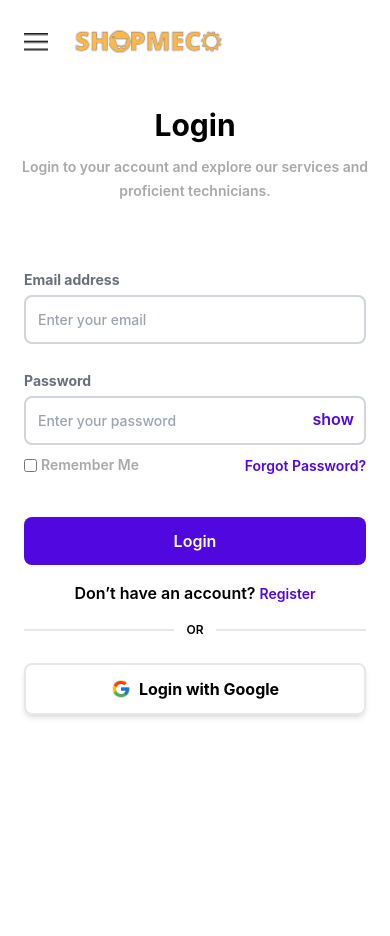
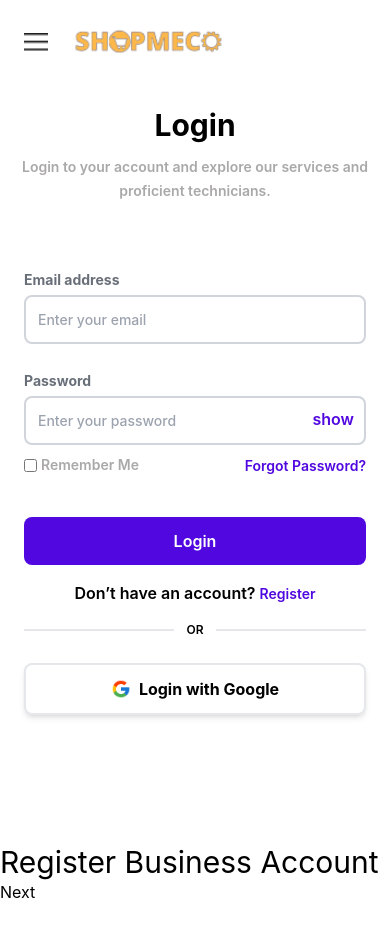
Before and after one commit to Demlinks/shopmeco-mechanics, a React (Create React App) app: page / in a window 390 px wide. Shown: the top 936 px of the page. Before the commit the page ends 844 px from the top, so only its background shows below. Built offline with nearby package versions, Linux system fonts and the light colour scheme.

Commit message:
started Registration page

```diff
--- a/src/App.js
+++ b/src/App.js
@@ -1,10 +1,19 @@
 
 import './App.css';
-import Login from './pages/Login';
+import Form from './businessRegistration/Form';
+import Register from './businessRegistration/Register';
+ import Login from './pages/Login';
 
 function App() {
   return (
+    <>
     <Login/>
+  <Form/>
+
+
+
+    </>
+
   );
 }
 
--- /dev/null
+++ b/src/businessRegistration/AlmostDone.jsx
@@ -0,0 +1,11 @@
+import React from 'react'
+
+const AlmostDone = () => {
+  return (
+<div>
+    AlmostDone
+</div>
+  )
+}
+
+export default AlmostDone
--- /dev/null
+++ b/src/businessRegistration/CompleteProfile.jsx
@@ -0,0 +1,10 @@
+import React from 'react'
+const CompleteProfile = () => {
+  return (
+   <div>
+    CompleteProfile
+   </div>
+  )
+}
+
+export default CompleteProfile
--- /dev/null
+++ b/src/businessRegistration/Form.jsx
@@ -0,0 +1,35 @@
+import React , {useState}from 'react'
+import '../index.css'
+
+import ShopMecoGradient from '../constants/ShopMecoGradient'
+
+const Form = () => {
+    const [page, setPage] = useState(0)
+    const FormTitles = ["Register Business Account", "Complete Profile", "Almost Done", "Subscription"]
+  return (
+    <div className='md:flex md:flex-row  h-screen w-full'>
+    <ShopMecoGradient/>
+    <div className='md:w-7/12 w-full  md:flex md:justify-center md:py-[68px]'>
+        <div className='flex justify-between'>
+            <div></div>
+            <div></div>
+        </div>
+        <div className="header">
+            <h1>{FormTitles[page]}</h1>
+        </div>
+
+
+<button
+disabled={page == FormTitles.length - 1}
+onClick={() => {
+setPage((currentPage) => currentPage + 1)
+}}
+>
+Next
+</button>
+    </div>
+    </div>
+  )
+}
+
+export default Form
--- /dev/null
+++ b/src/businessRegistration/Register.jsx
@@ -0,0 +1,11 @@
+import React from 'react'
+
+const Register = () => {
+  return (
+  <div>
+    Register
+  </div>
+  )
+}
+
+export default Register
--- /dev/null
+++ b/src/businessRegistration/Subscription.jsx
@@ -0,0 +1,8 @@
+
+const Subscription = () => {
+  return (
+<div>SubScription</div>
+  )
+}
+
+export default Subscription
--- /dev/null
+++ b/src/constants/Button.jsx
@@ -0,0 +1,10 @@
+import React from 'react'
+import '../index.css'
+
+const Button = ({name}) => {
+  return (
+   <button className='w-full rounded-lg btn-color py-3 mt-10 text-white bg-span-color hover:opacity-90 font-semibold'>{name}</button>
+  )
+}
+
+export default Button
--- /dev/null
+++ b/src/constants/ShopMecoGradient.jsx
@@ -0,0 +1,17 @@
+import React from 'react'
+import logo from '../assets/logo1.png'
+import title from '../assets/grp.png'
+
+
+const ShopMecoGradient = () => {
+  return (
+    <div className='w-5/12 hidden md:block bg bg-cover h-screen bg-no-repeat text-white relative'>
+    <img src={logo} alt="logo"  />
+    <div className='absolute top-[240px] left-[15%] right-[15%]'>
+    <img src={title} alt="title"  />
+    </div>
+</div>
+  )
+}
+
+export default ShopMecoGradient
--- a/src/pages/Login.jsx
+++ b/src/pages/Login.jsx
@@ -1,9 +1,9 @@
 import React, {useState} from 'react'
- import logo from '../assets/logo1.png'
+import ShopMecoGradient from '../constants/ShopMecoGradient'
  import logo2 from '../assets/logo2.png'
  import google from '../assets/google.png'
- import title from '../assets/grp.png'
  import bar from '../assets/bar.png'
+ import Button from '../constants/Button'
 import '../index.css'
 
 
@@ -19,13 +19,7 @@ const Login = () => {
 
     <div className='md:flex md:flex-row  h-screen w-full'>
 
-        <div className='w-5/12 hidden md:block bg bg-cover h-screen bg-no-repeat text-white relative'>
-            <img src={logo} alt="logo"  />
-            <div className='absolute top-[240px] left-[15%] right-[15%]'>
-            <img src={title} alt="title"  />
-            </div>
-        </div>
-
+        <ShopMecoGradient/>
         <div className='flex items-center md:hidden p-6'>
             <button>
                 <img src={bar} alt="toggle" className='h-[18px] w-[24px] me-6 '/>
@@ -59,7 +53,7 @@ const Login = () => {
 
 
 </div>
-<button  className='w-full bg-black rounded-lg btn-color py-3 mt-10 text-white bg-span-color hover:opacity-90 font-semibold'>Login</button>
+<Button name="Login"></Button>
 <div className='md:hidden flex justify-center mt-4 font-semibold'>
                 <p className=' sm-text me-1'>Don’t have an account? </p>
                 <button className='span-color text-[14px] '>Register</button>
```
